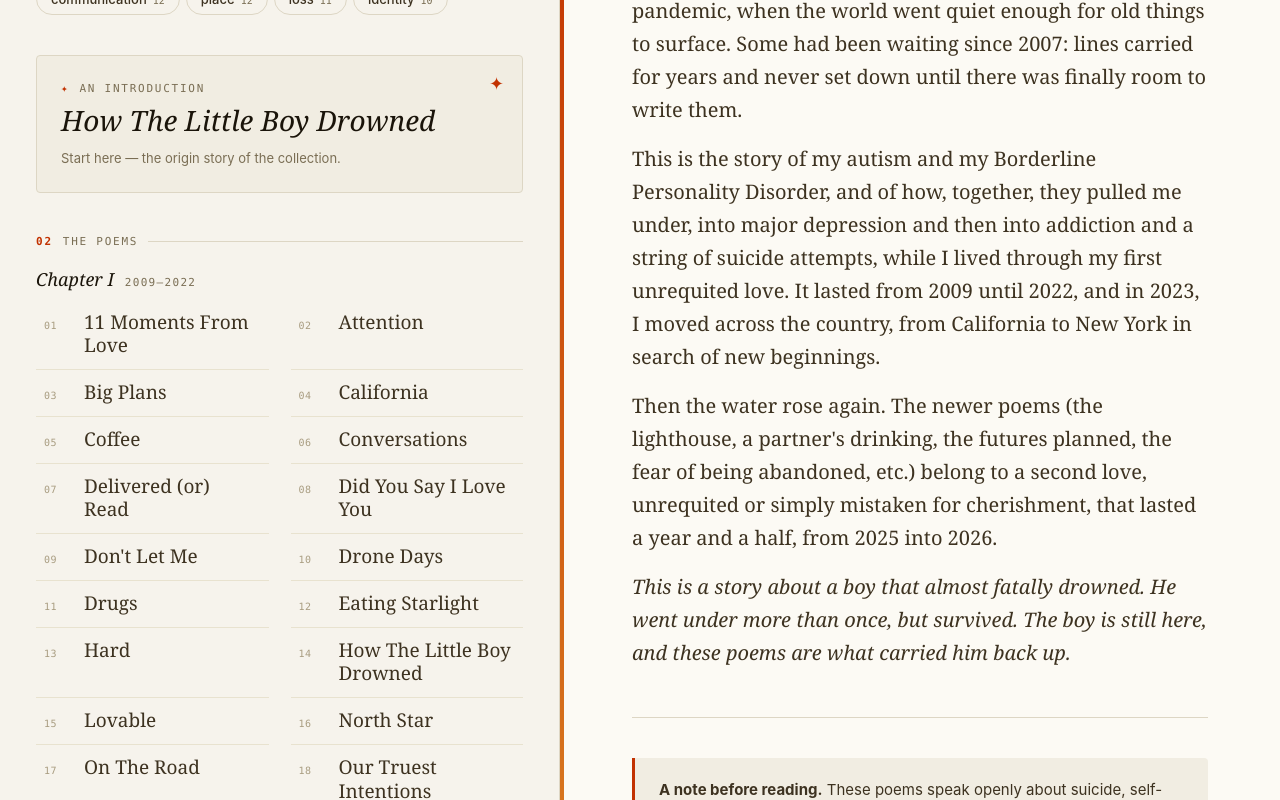
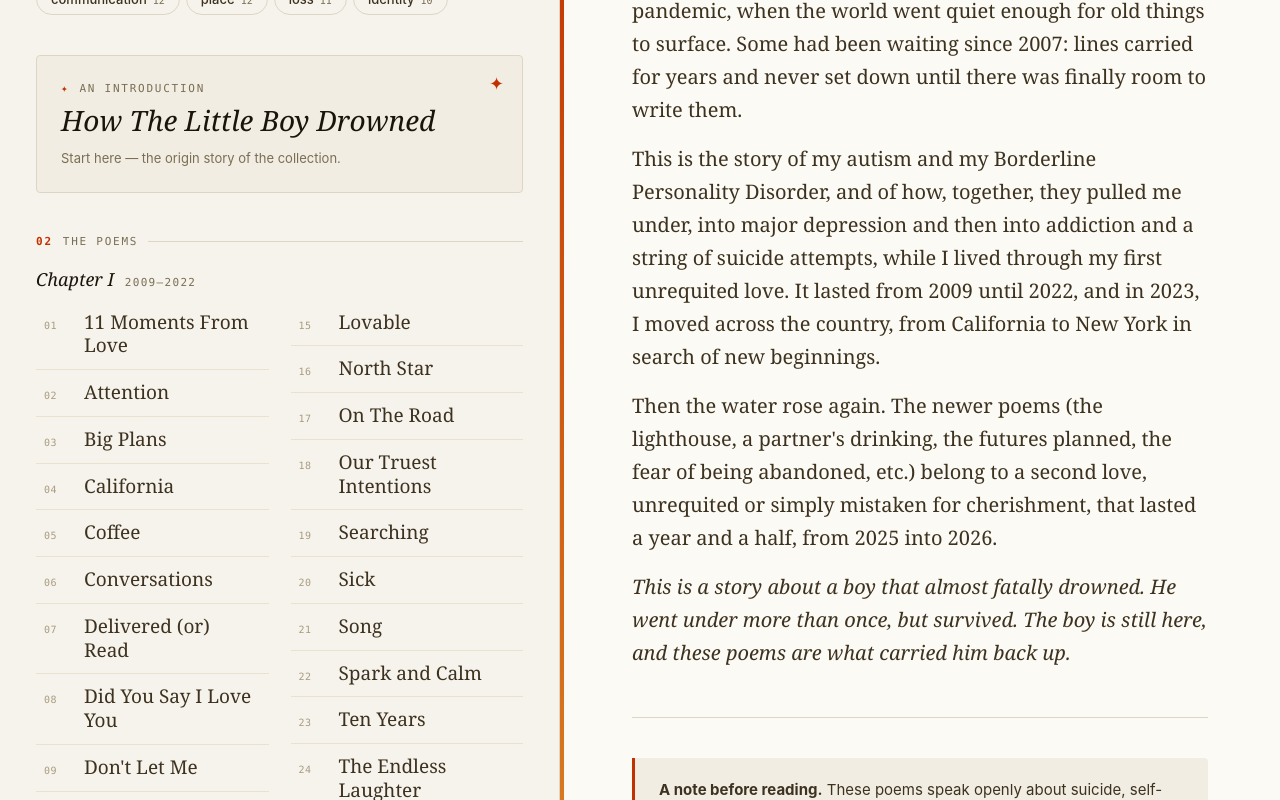
Before and after one commit to jeffkloy/thelittleboythatdrowned, a React (Vite) app: page / in a window 1280 px wide. Shown: the part 729-1529 px from the top of the page. Built offline with nearby package versions, Linux system fonts and the light colour scheme.

Commit message:
Poem list reads top to bottom per column

```diff
--- a/src/styles/globals.css
+++ b/src/styles/globals.css
@@ -385,19 +385,19 @@ a:focus-visible,
 
 /* ---------- Poem index (numbered two-column) ---------- */
 .index-grid {
-  display: grid;
-  grid-template-columns: 1fr 1fr;
+  /* Multi-column so poems read down the left column, then down the right */
+  columns: 2;
   column-gap: 22px;
-  row-gap: 0;
   list-style: none;
   margin: 0;
   padding: 0;
 }
 @media (max-width: 560px) {
-  .index-grid { grid-template-columns: 1fr; }
+  .index-grid { columns: 1; }
 }
 
 .index-item {
+  break-inside: avoid;
   display: grid;
   grid-template-columns: 28px 1fr;
   gap: 12px;
```
